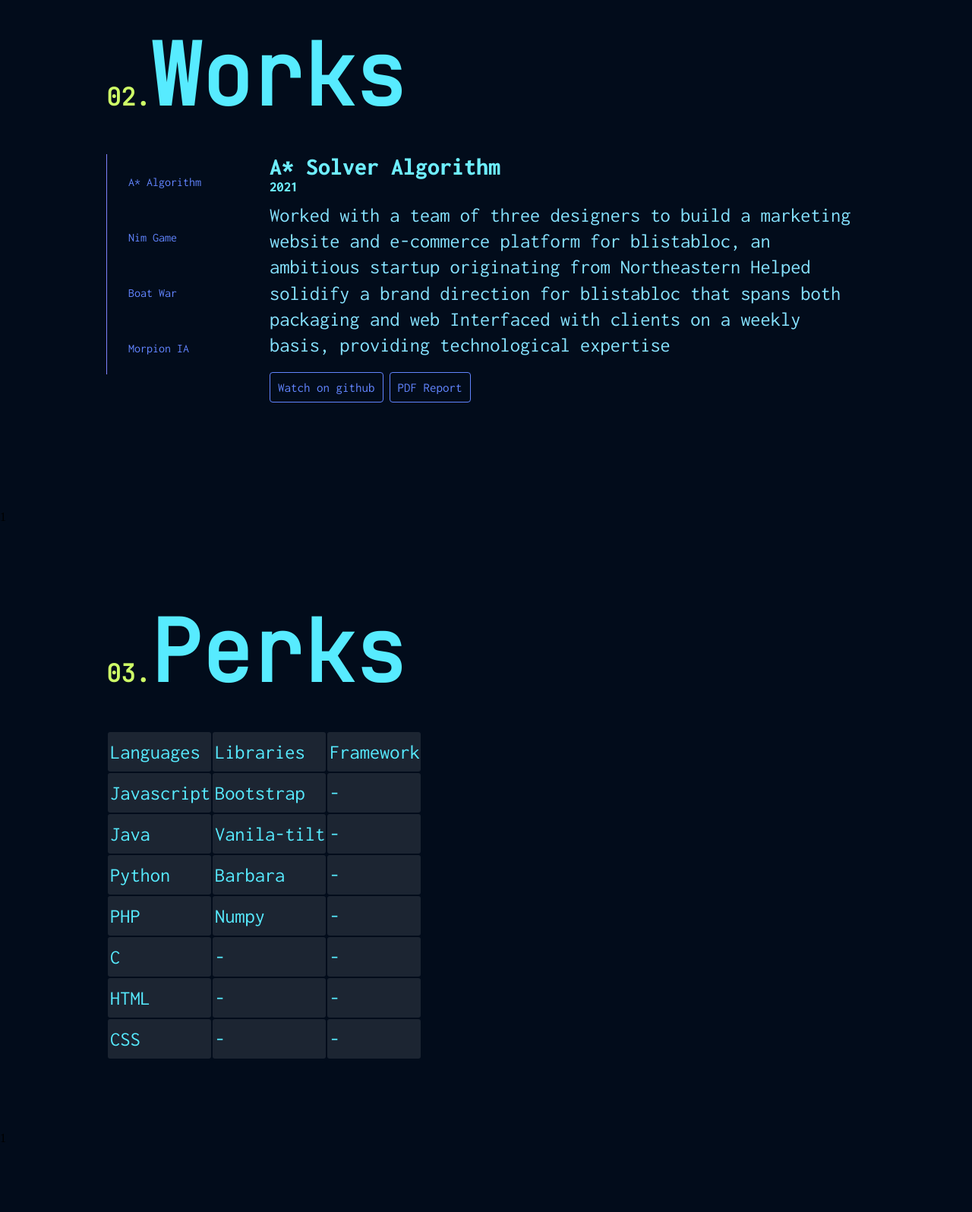
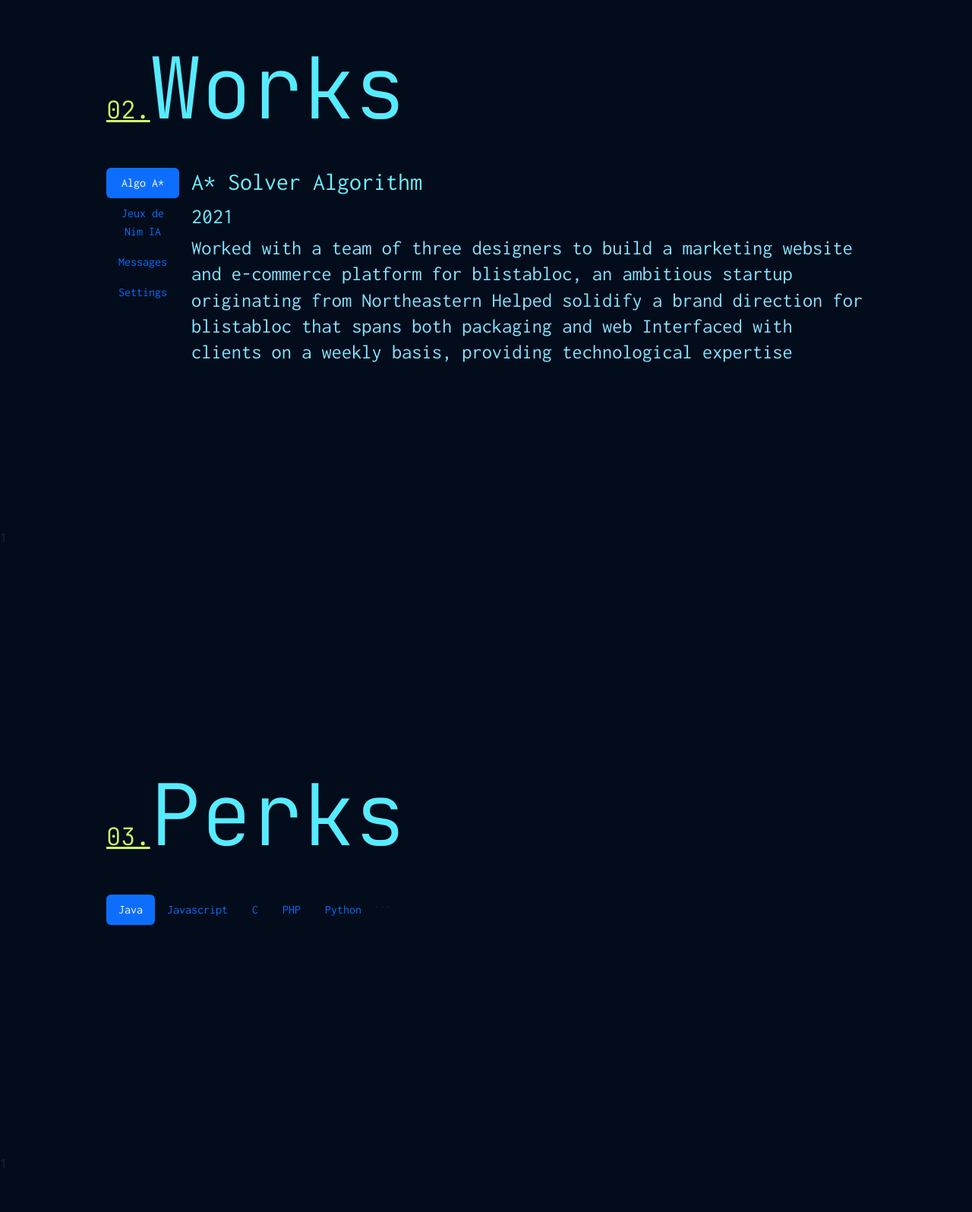
Before and after one commit to Lowouis/folio-remake-fresh, a PHP site: page / in a window 1280 px wide. Shown: the part 1800-3396 px from the top of the page at 76% size. Run offline with PHP 8.4, Linux system fonts and the light colour scheme; some libraries are stand-ins or nearby versions.

Commit message:
tabs adds

```diff
--- a/index.php
+++ b/index.php
@@ -8,9 +8,10 @@ $logo = ["Javascript", "HTML","CSS","C","Python", "Php", "Twig","Java"];
 <head>
     <meta charset="UTF-8">
     <title>Louis'dev</title>
+
+    <script src="https://kit.fontawesome.com/6d9cc71036.js" crossorigin="anonymous"></script>
+    <link href="https://cdn.jsdelivr.net/npm/bootstrap@5.2.2/dist/css/bootstrap.min.css" rel="stylesheet" integrity="sha384-Zenh87qX5JnK2Jl0vWa8Ck2rdkQ2Bzep5IDxbcnCeuOxjzrPF/et3URy9Bv1WTRi" crossorigin="anonymous">
     <link rel="stylesheet" type="text/css" href="styles/index.css">
-    <script src="https://kit.fontawesome.com/6d9cc71036.js" crossorigin="anonymous"></script>
-
 </head>
 <body>
 <!-- nav -->
@@ -37,5 +38,6 @@ $logo = ["Javascript", "HTML","CSS","C","Python", "Php", "Twig","Java"];
 </footer>
 
 <script type="text/javascript" src="scripts/vanilla-tilt.js"></script>
+<script src="https://cdn.jsdelivr.net/npm/bootstrap@5.2.2/dist/js/bootstrap.bundle.min.js" integrity="sha384-OERcA2EqjJCMA+/3y+gxIOqMEjwtxJY7qPCqsdltbNJuaOe923+mo//f6V8Qbsw3" crossorigin="anonymous"></script>
 <script type="text/javascript" src="scripts/init.js"></script>
 </html>
--- a/perks.php
+++ b/perks.php
@@ -1,55 +1,26 @@
-<?php
-$languages = ["Javascript", "Java", "Python", "PHP", "C", "HTML", "CSS"];
-$library = ["bootstrap", "vanilla-tilt", "barbara", "numpy"];
-$framework = ["Twig"];
-?>
 <section id="perks" class="cat">
     <h1><a class="c-number">03.</a>Perks</h1>
-    <div id="perks-wrapper">
-        <table>
-            <tbody>
-            <tr>
-                <td>Languages</td>
-                <td>Libraries</td>
-                <td>Framework</td>
-            </tr>
-            <tr>
-                <td>Javascript</td>
-                <td>Bootstrap</td>
-                <td>-</td>
-            </tr>
-            <tr>
-                <td>Java</td>
-                <td>Vanila-tilt</td>
-                <td>-</td>
-            </tr>
-            <tr>
-                <td>Python</td>
-                <td>Barbara</td>
-                <td>-</td>
-            </tr>
-            <tr>
-                <td>PHP</td>
-                <td>Numpy</td>
-                <td>-</td>
-            </tr>
-            <tr>
-                <td>C</td>
-                <td>-</td>
-                <td>-</td>
-            </tr>
-            <tr>
-                <td>HTML</td>
-                <td>-</td>
-                <td>-</td>
-            </tr>
-            <tr>
-                <td>CSS</td>
-                <td>-</td>
-                <td>-</td>
-            </tr>
-            </tbody>
-        </table>
-
-    </div>
+    <div class="d-flex align-items-start">
+        <ul class="nav nav-pills mb-3" id="pills-tab" role="tablist">
+            <li class="nav-item" role="presentation">
+                <button class="nav-link active" id="pills-home-tab" data-bs-toggle="pill" data-bs-target="#pills-home" type="button" role="tab" aria-controls="pills-home" aria-selected="true">Java</button>
+            </li>
+            <li class="nav-item" role="presentation">
+                <button class="nav-link" id="pills-profile-tab" data-bs-toggle="pill" data-bs-target="#pills-profile" type="button" role="tab" aria-controls="pills-profile" aria-selected="false">Javascript</button>
+            </li>
+            <li class="nav-item" role="presentation">
+                <button class="nav-link" id="pills-contact-tab" data-bs-toggle="pill" data-bs-target="#pills-contact" type="button" role="tab" aria-controls="pills-contact" aria-selected="false">C</button>
+            </li>
+            <li class="nav-item" role="presentation">
+                <button class="nav-link" id="pills-contact-tab" data-bs-toggle="pill" data-bs-target="#pills-contact" type="button" role="tab" aria-controls="pills-contact" aria-selected="false">PHP</button>
+            </li>
+            <li>
+                <button class="nav-link" id="pills-contact-tab" data-bs-toggle="pill" data-bs-target="#pills-contact" type="button" role="tab" aria-controls="pills-contact" aria-selected="false">Python</button>
+            </li>
+        </ul>
+        <div class="tab-content" id="pills-tabContent">
+            <div class="tab-pane fade show active" id="pills-home" role="tabpanel" aria-labelledby="pills-home-tab">...</div>
+            <div class="tab-pane fade" id="pills-profile" role="tabpanel" aria-labelledby="pills-profile-tab">...</div>
+            <div class="tab-pane fade" id="pills-contact" role="tabpanel" aria-labelledby="pills-contact-tab">...</div>
+        </div>
 </section>
--- a/styles/index.css
+++ b/styles/index.css
@@ -51,6 +51,11 @@
 
 p{
     font-size: var(--p-size);
+}
+
+
+body{
+    background-color:rgba(0,0,0,0);
 }
 
 html{
--- a/works.php
+++ b/works.php
@@ -1,14 +1,14 @@
 <section id="works" class="article-menu cat">
     <h1><a class="c-number">02.</a>Works</h1>
-    <div id="navbar-works" class="grid-1-4">
-        <nav>
-            <a class="star ab fade transparent-border">A* Algorithm</a>
-            <a class="nim ab fade transparent-border">Nim Game</a>
-            <a class="bw ab fade transparent-border">Boat War</a>
-            <a class="morpion ab fade transparent-border">Morpion IA</a>
-        </nav>
-        <div id="switcha" class="layers">
-            <article class="star content">
+        <div class="d-flex align-items-start">
+            <div class="nav nav-fill flex-column nav-pills me-3" id="v-pills-tab" role="tablist" aria-orientation="horizontal">
+                <button class=" nav-link nav-link active" id="v-pills-home-tab" data-bs-toggle="pill" data-bs-target="#v-pills-home" type="button" role="tab" aria-controls="v-pills-home" aria-selected="true">Algo A*</button>
+                <button class=" nav-link nav-link" id="v-pills-profile-tab" data-bs-toggle="pill" data-bs-target="#v-pills-profile" type="button" role="tab" aria-controls="v-pills-profile" aria-selected="false">Jeux de Nim IA</button>
+                <button class=" nav-link nav-link" id="v-pills-messages-tab" data-bs-toggle="pill" data-bs-target="#v-pills-messages" type="button" role="tab" aria-controls="v-pills-messages" aria-selected="false">Messages</button>
+                <button class=" nav-link nav-link" id="v-pills-settings-tab" data-bs-toggle="pill" data-bs-target="#v-pills-settings" type="button" role="tab" aria-controls="v-pills-settings" aria-selected="false">Settings</button>
+            </div>
+            <div class="tab-content" id="v-pills-tabContent">
+                <div class="tab-pane fade show active text-light" id="v-pills-home" role="tabpanel" aria-labelledby="v-pills-home-tab">
                     <h2>A* Solver Algorithm</h2>
                     <h3>2021</h3>
                     <p>Worked with a team of three designers to build a marketing website and e-commerce
@@ -20,8 +20,37 @@
                         <a  href="https://github.com/Lowouis/ricochet-robot" target=”_blank” class="fade btn hover">Watch on github</a>
                         <a target=”_blank” href="data/files/astarreport_fr.pdf" class="btn fade hover"> PDF Report</a>
                     </div>
-
-            </article>
+                </div>
+                <div class="tab-pane fade" id="v-pills-profile" role="tabpanel" aria-labelledby="v-pills-profile-tab">
+                    <h2>Jeux de Nim IA</h2>
+                    <h3>2019</h3>
+                    <p> Worked with a team of three designers to build a marketing website and e-commerce
+                        platform for blistabloc, an ambitious startup originating from Northeastern
+                        Helped solidify a brand direction for blistabloc that spans both packaging and web
+                        Interfaced with clients on a weekly basis, providing technological expertise
+                    </p>
+                </div>
+                <div class="tab-pane fade" id="v-pills-messages" role="tabpanel" aria-labelledby="v-pills-messages-tab">
+                        <h2>Morpion IA</h2>
+                        <h3>2021</h3>
+                        <p>
+                            Worked with a team of three designers to build a marketing website and e-commerce
+                            platform for blistabloc, an ambitious startup originating from Northeastern
+                            Helped solidify a brand direction for blistabloc that spans both packaging and web
+                            Interfaced with clients on a weekly basis, providing technological expertise
+                        </p>
 
                 </div>
+                <div class="tab-pane fade" id="v-pills-settings" role="tabpanel" aria-labelledby="v-pills-settings-tab">
+                    <h2>Boat War Java App</h2>
+                    <h3>2021</h3>
+                    <p>
+                        Worked with a team of three designers to build a marketing website and e-commerce
+                        platform for blistabloc, an ambitious startup originating from Northeastern
+                        Helped solidify a brand direction for blistabloc that spans both packaging and web
+                        Interfaced with clients on a weekly basis, providing technological expertise
+                    </p>
+                </div>
+            </div>
+        </div>
 </section>
```
Lines whose indentation alone changed are shown as unchanged.
